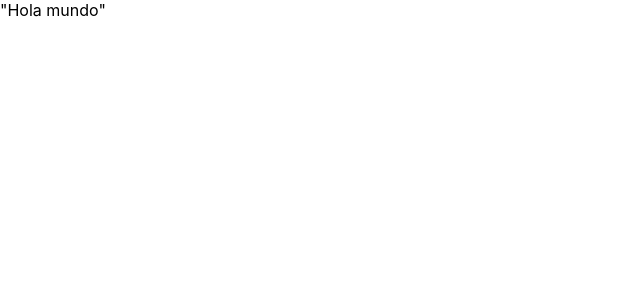
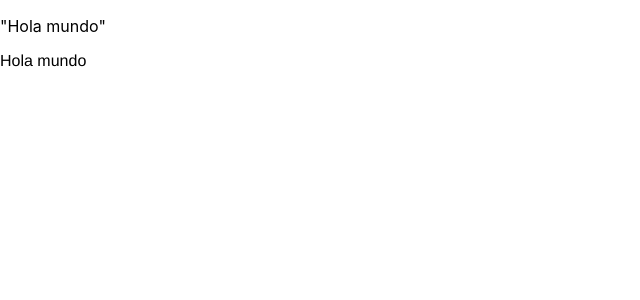
Before and after one commit to saradvr/prueba-meli, a React (Create React App) app in the folder frontend/: page / in a window 1280 px wide. Shown: the top 300 px of the page, without its empty margins (0-640 px from the left). Built offline with nearby package versions, Linux system fonts and the light colour scheme.

Commit message:
[Feature][PM-13] Configuración de TS

```diff
--- a/frontend/src/App.tsx
+++ b/frontend/src/App.tsx
@@ -1,7 +1,12 @@
 import React from "react";
 
 const App: React.FC = () => {
-  return <div className="App">"Hola mundo"</div>;
+  return (
+    <div className="App">
+      <p>"Hola mundo"</p>
+      <p style={{ fontFamily: "Helvetica" }}>Hola mundo</p>
+    </div>
+  );
 };
 
 export default App;
```
Also changed, not shown: frontend/tsconfig.json (+3 -9 lines), 2 other files (tests, documents, lock files or other folders).
